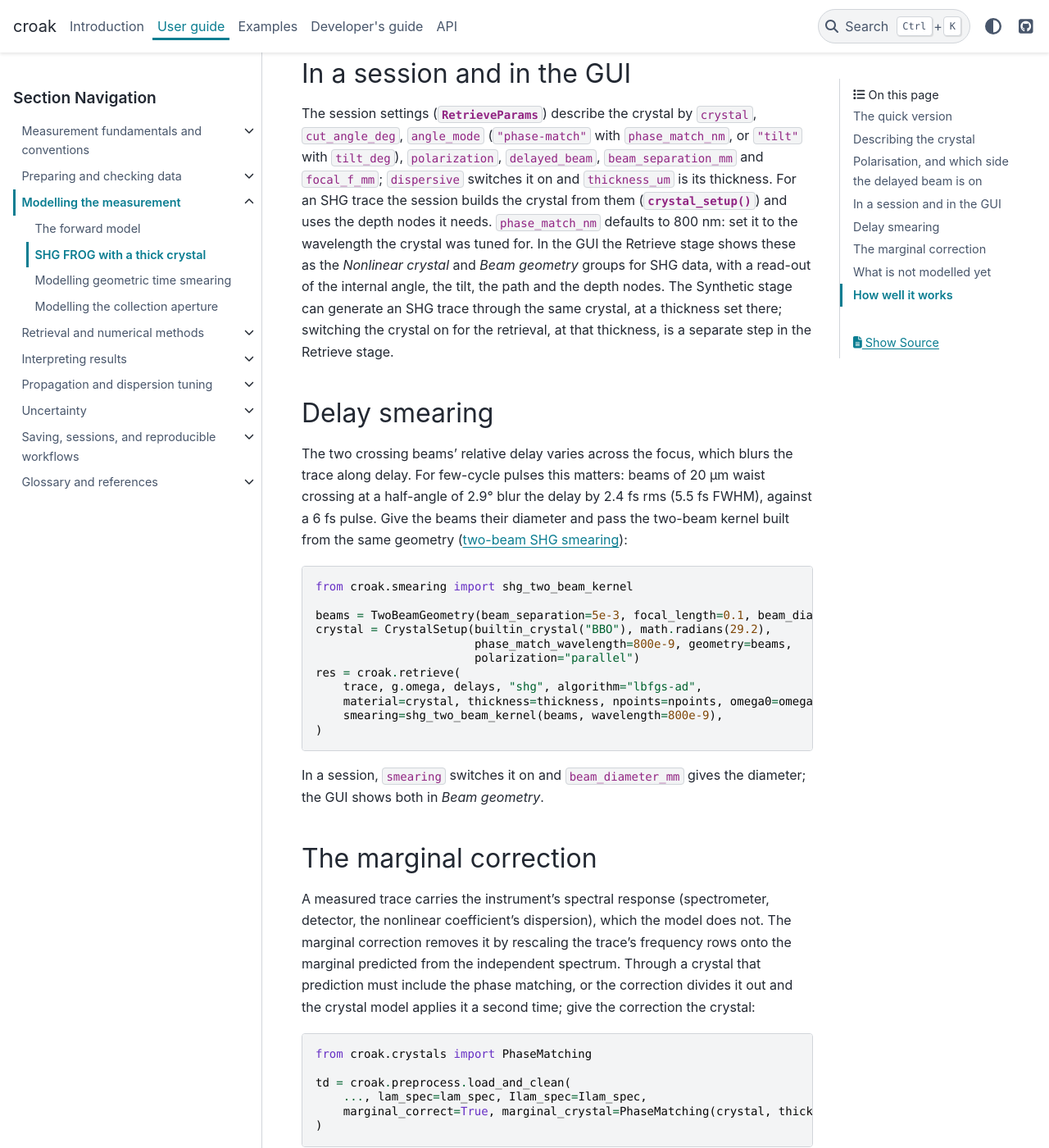
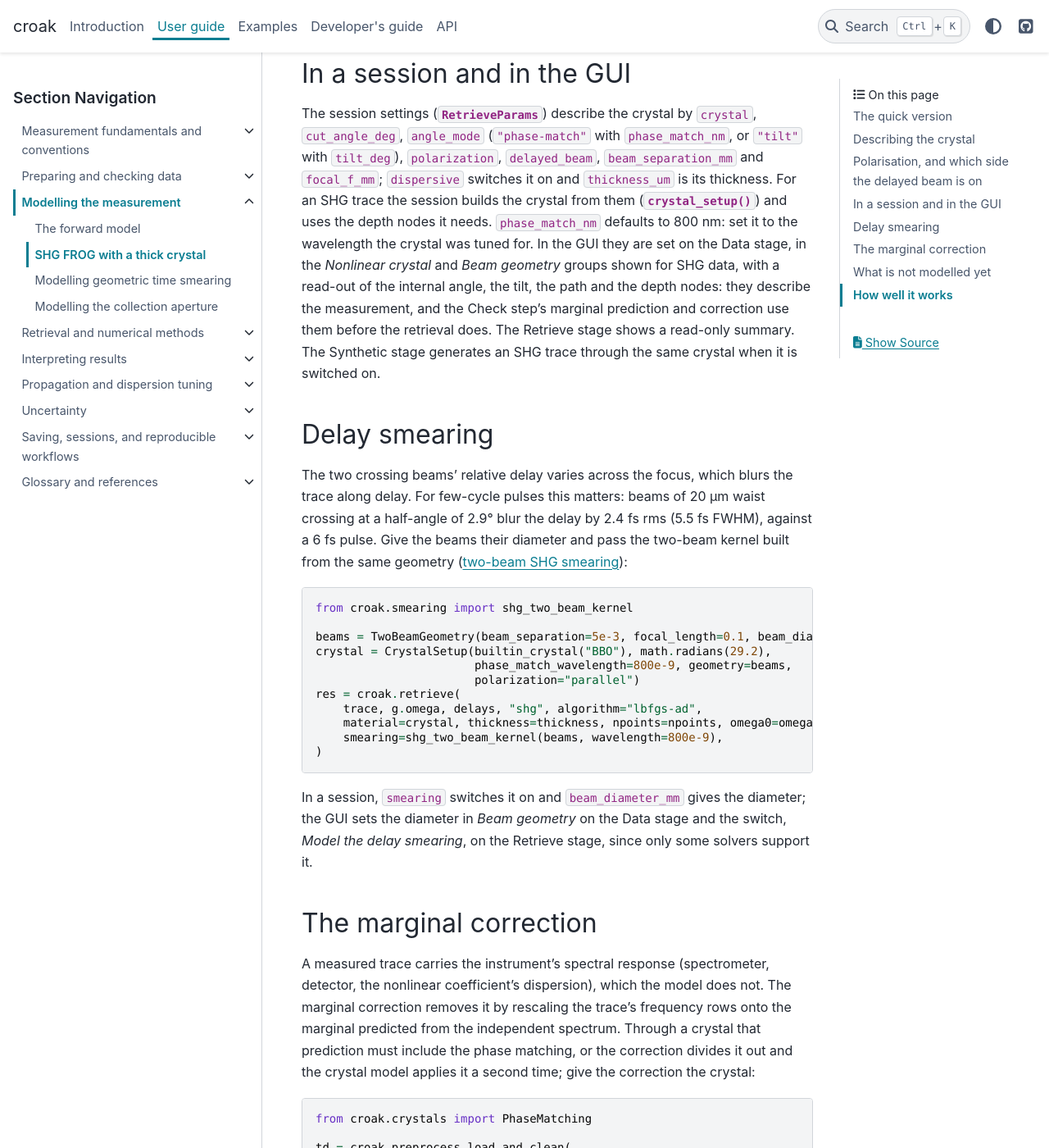
Before and after one commit to LupoLab/croak, a Sphinx documentation site: the page built from docs/howto/shg_crystal.md, in a window 1280 px wide and 1400 px high, scrolled down 1982 px. Shown: the whole window at 82% size. Built offline with Sphinx 7.4.7 and the PyData theme 0.15.4, drawn with Linux system fonts in a browser that asks for light colours; pages that are not in the unit, such as notebooks, are missing from menus.

Commit message:
Cover the thin-thin correction case and place the crystal on the Data stage in the docs
Co-Authored-By: Claude Opus 5.5 <noreply@anthropic.com>
Claude-Session: https://claude.ai/code/session_01WM2AxPM9w8Mg7mfKikaeCX

````diff
--- a/docs/howto/shg_crystal.md
+++ b/docs/howto/shg_crystal.md
@@ -88,12 +88,13 @@ crystal by `crystal`, `cut_angle_deg`, `angle_mode` (`"phase-match"` with
 `thickness_um` is its thickness. For an SHG trace the session builds the crystal
 from them ({func}`~croak.session.pipeline.crystal_setup`) and uses the depth
 nodes it needs. `phase_match_nm` defaults to 800 nm: set it to the wavelength the
-crystal was tuned for. In the GUI the Retrieve stage shows these as the
-*Nonlinear crystal* and *Beam geometry* groups for SHG data, with a read-out of
-the internal angle, the tilt, the path and the depth nodes. The Synthetic stage
-can generate an SHG trace through the same crystal, at a thickness set there;
-switching the crystal on for the retrieval, at that thickness, is a separate
-step in the Retrieve stage.
+crystal was tuned for. In the GUI they are set on the Data stage, in the
+*Nonlinear crystal* and *Beam geometry* groups shown for SHG data, with a read-out
+of the internal angle, the tilt, the path and the depth nodes: they describe the
+measurement, and the Check step's marginal prediction and correction use them
+before the retrieval does. The Retrieve stage shows a read-only summary. The
+Synthetic stage generates an SHG trace through the same crystal when it is
+switched on.
 
 ## Delay smearing
 
@@ -118,7 +119,9 @@ res = croak.retrieve(
 ```
 
 In a session, `smearing` switches it on and `beam_diameter_mm` gives the
-diameter; the GUI shows both in *Beam geometry*.
+diameter; the GUI sets the diameter in *Beam geometry* on the Data stage and the
+switch, *Model the delay smearing*, on the Retrieve stage, since only some solvers
+support it.
 
 ## The marginal correction
 
````
Also changed, not shown: docs/howto/geometric_smearing.md (+4 -3 lines), 2 other files.
